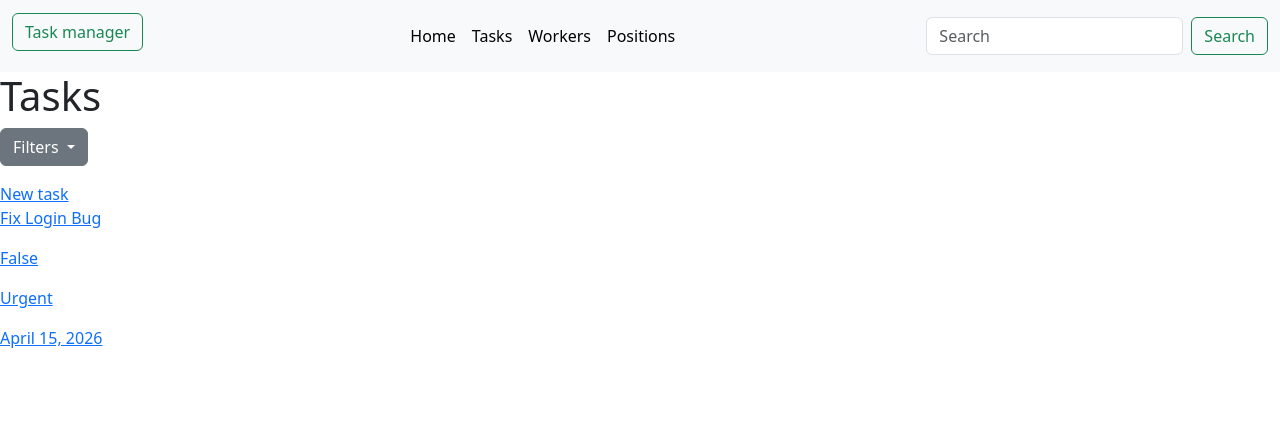
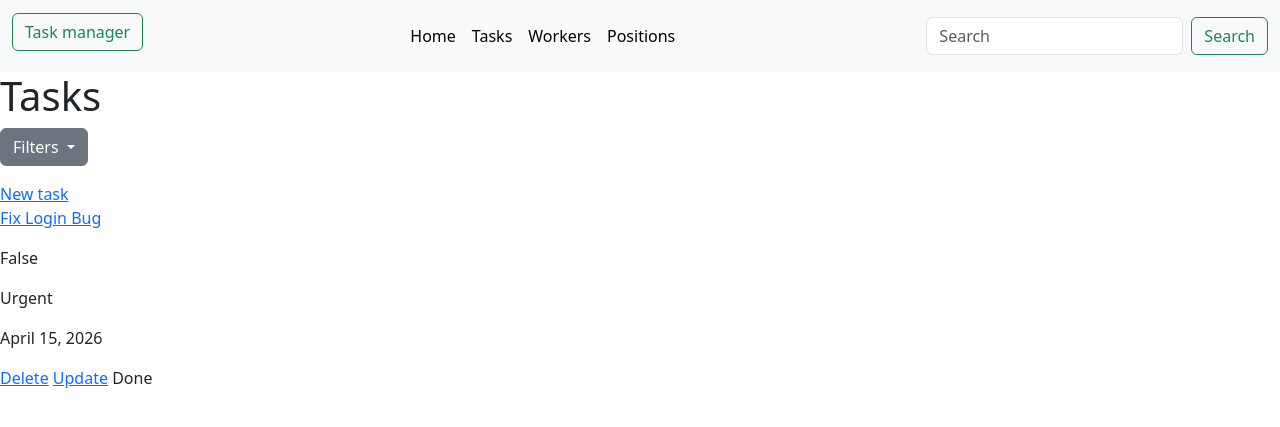
Before and after one commit to viloker/task_manager, a Django app: page /tasks/ in a window 1280 px wide. Shown: the top 427 px of the page. Run offline with Django 5.2, Linux system fonts and the light colour scheme; a user stored in the database is signed in; data comes from the database, SQL or seed files in the repository.

Commit message:
Add link for delete & update task in task_list.html

```diff
--- a/templates/task/task_list.html
+++ b/templates/task/task_list.html
@@ -31,10 +31,13 @@
 <div>
   <a href="{% url 'task:task-detail' pk=task.id %}">
     <p>{{ task.name }}</p>
+  </a>
     <p>{{ task.is_completed }}</p>
     <p>{{ task.priority }}</p>
     <p>{{ task.deadline }}</p>
-  </a>
+    <a href="{% url 'task:task-delete' pk=task.id %}">Delete</a>
+    <a href="{% url 'task:task-update' pk=task.id %}">Update</a>
+    <a>Done</a>
 </div>
 {% empty %}
 
```
